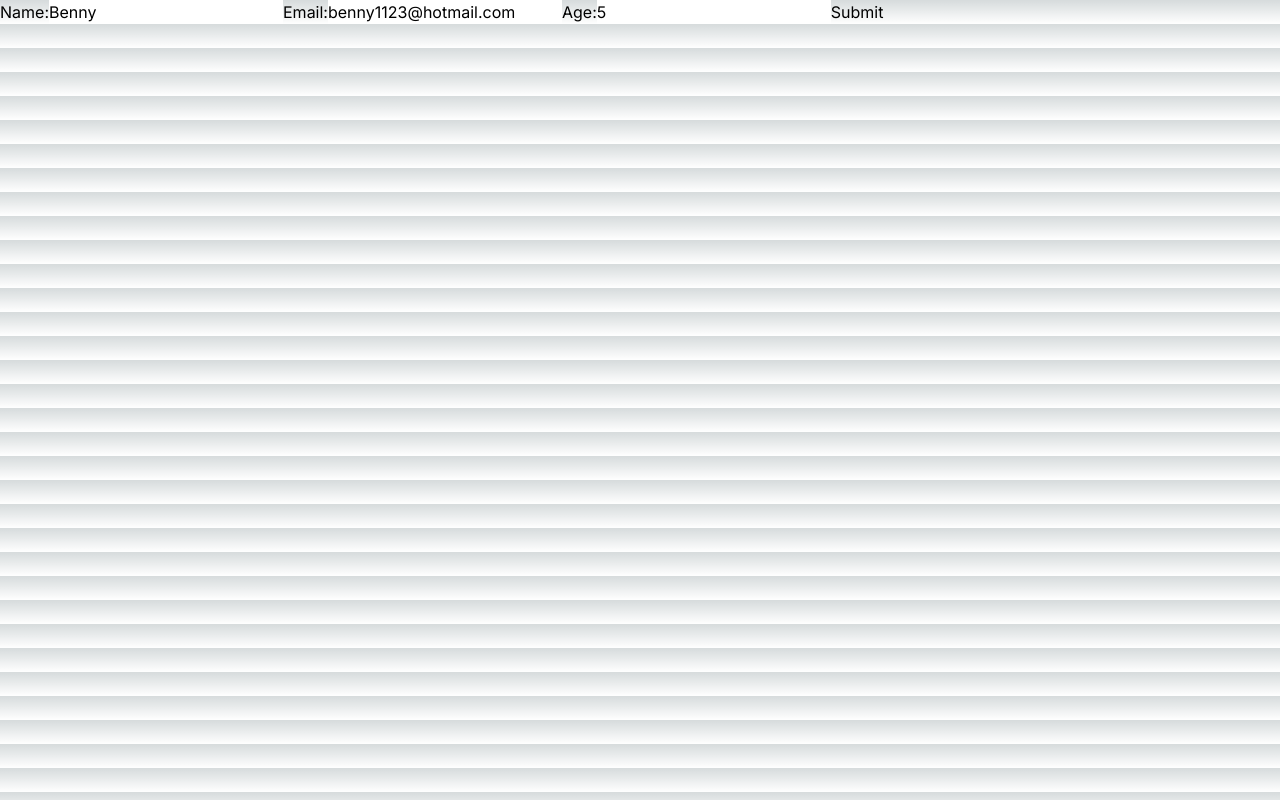
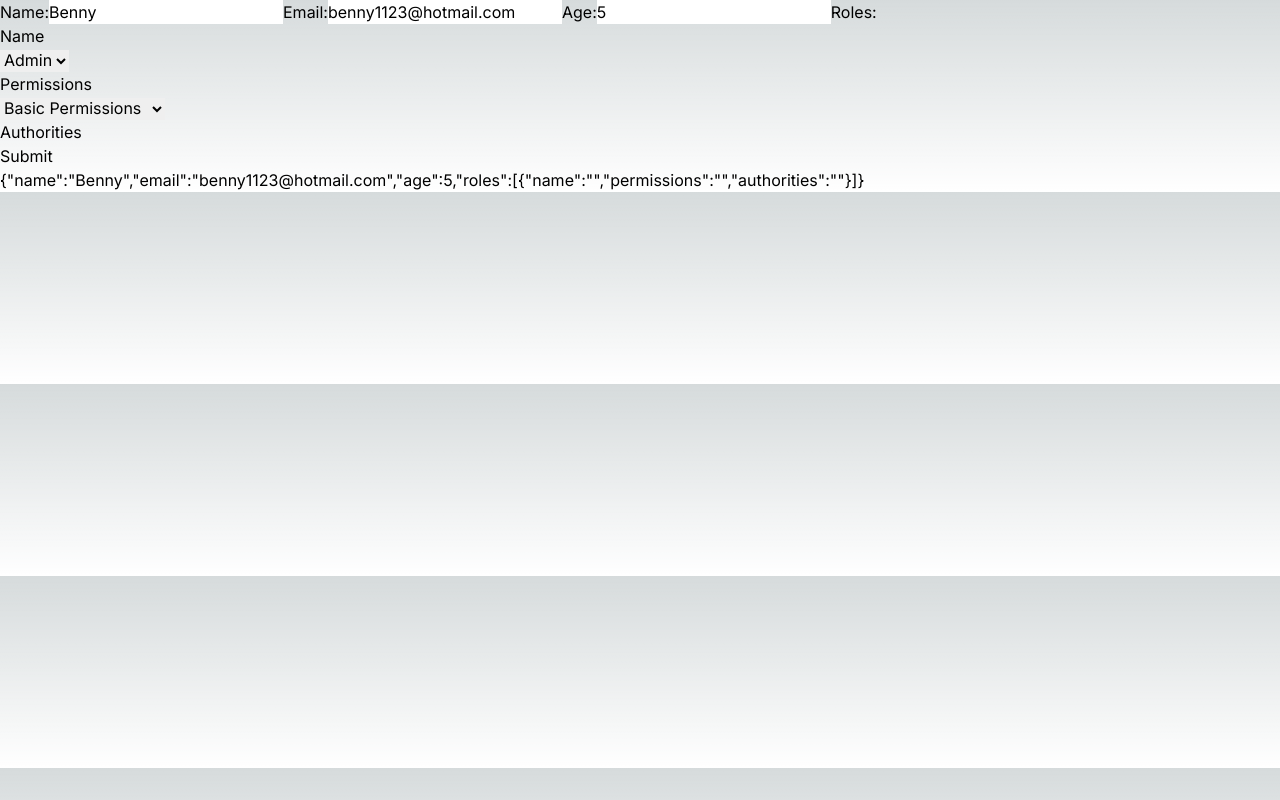
Before and after one commit to Krillinator/apiWebDB_lektion_9, a Next.js app: page / in a window 1280 px wide. Built offline with nearby package versions, Linux system fonts and the light colour scheme.

Commit message:
experimental, be aware it's not functional yet

```diff
--- a/app/api/route.ts
+++ b/app/api/route.ts
@@ -4,16 +4,16 @@ import { User } from "@/utils/types/user"
 
 export async function POST(request: NextRequest) {
   try {
-    const { name, email, age }: User = await request.json() // Parse JSON from the request body
+    const { name, email, age, password }: User = await request.json() // Parse JSON from the request body
 
     // Validate the request body
-    if (!name || !email || !age) {
+    if (!name || !email || !age || !password.password) {
       return Response.json({ message: "Invalid request body" }, { status: 400 })
     }
 
     // Create a new user using the UserModel
     // TODO - Check datatype
-    const newUser = await UserModel.create({ name, email, age })
+    const newUser = await UserModel.create({ name, email, age, password })
 
     return Response.json(
       { message: "User created successfully", user: newUser },
--- a/app/page.tsx
+++ b/app/page.tsx
@@ -7,6 +7,7 @@ export default function Page() {
     name: "Benny",
     email: "benny1123@hotmail.com",
     age: 5,
+    roles: [{ name: "", permissions: "", authorities: "" }],
   })
 
   const handleChange = (event: ChangeEvent<HTMLInputElement>) => {
@@ -43,6 +44,7 @@ export default function Page() {
   }
 
   return (
+    <>
       <form onSubmit={handleSubmit}>
         <label htmlFor="name">Name:</label>
         <input
@@ -77,7 +79,49 @@ export default function Page() {
           required
         />
 
+        <label htmlFor="roles">Roles:</label>
+        <p>Name</p>
+        <select
+          defaultValue="Admin"
+          value={formData.roles[0].name.toLocaleLowerCase()}
+          name="name"
+          onChange={(event) => {
+            setFormData({
+              ...formData,
+              roles: [
+                { name: event.target.value, permissions: "", authorities: "" },
+              ],
+            })
+          }}
+        >
+          <option value="Admin">Admin</option>
+          <option value="User">User</option>
+          <option value="Guest">Guest</option>
+        </select>
+
+        <p>Permissions</p>
+        <select
+          value={formData.roles[0].permissions.toLocaleLowerCase()}
+          name="permissions"
+          onChange={(event) => {
+            setFormData({
+              ...formData,
+              roles: [...formData.roles],
+            })
+          }}
+        >
+          <option value="Basic">Basic Permissions</option>
+          <option value="Admin">Admin Permissions</option>
+        </select>
+
+        <p>Authorities</p>
+
         <button type="submit">Submit</button>
       </form>
+
+      <div>
+        <p>{JSON.stringify(formData)}</p>
+      </div>
+    </>
   )
 }
--- a/instrumentation.ts
+++ b/instrumentation.ts
@@ -1,12 +1,11 @@
 import { dbConnect } from "./utils/db"
 
-const connectToDatabase = async () => {
+export async function register() {
   try {
     await dbConnect()
     console.log("Connected to the database")
+    // Perform any additional instrumentation logic here
   } catch (error) {
     console.error("Error connecting to the database:", error)
   }
 }
-
-connectToDatabase()
--- a/utils/models/userModel.ts
+++ b/utils/models/userModel.ts
@@ -1,5 +1,20 @@
-import { User } from "@/utils/types/user"
+import { Roles, User } from "@/utils/types/user"
 import mongoose, { Schema } from "mongoose"
+
+const rolesSchema = new Schema<Roles>({
+  name: {
+    type: String,
+    required: true,
+  },
+  permissions: {
+    type: String,
+    required: true,
+  },
+  authorities: {
+    type: String,
+    required: true,
+  },
+})
 
 const userSchema = new Schema<User>(
   {
@@ -16,6 +31,9 @@ const userSchema = new Schema<User>(
       type: Number,
       required: true,
     },
+    roles: {
+      type: [rolesSchema],
+    },
   },
   { strict: true }
 )
```
Also changed, not shown: utils/types/user.ts (+7 -0 lines), 1 other file (tests, documents, lock files or other folders). Lines whose indentation alone changed are shown as unchanged.
